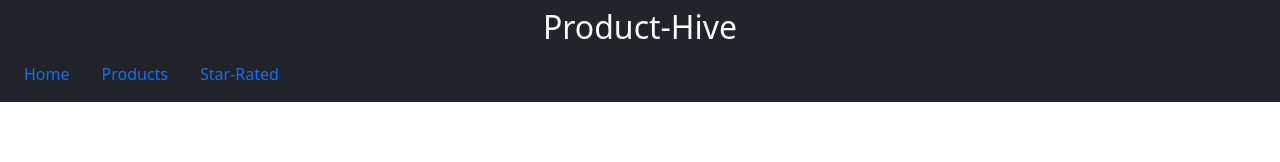
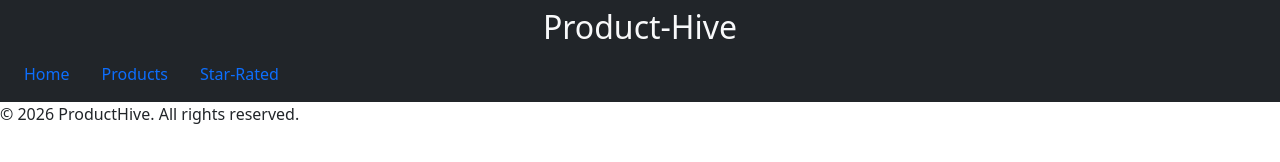
Before and after one commit to techno-dev18/ProductHive, a website: page details.html in a window 1280 px wide. Drawn offline with nearby package versions, Linux system fonts and the light colour scheme.

Commit message:
added footer

```diff
--- a/details.html
+++ b/details.html
@@ -20,5 +20,9 @@
           </nav>
         </div>
       </header>
+      <footer>
+        © 2026 ProductHive. All rights reserved.
+      </footer>
+
 </body>
 </html>
```
Also changed, not shown: index.html (+3 -1 lines), products.html (+3 -0 lines), star-rated.html (+3 -0 lines).
